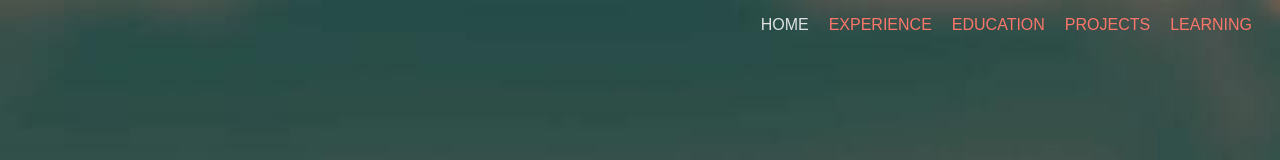
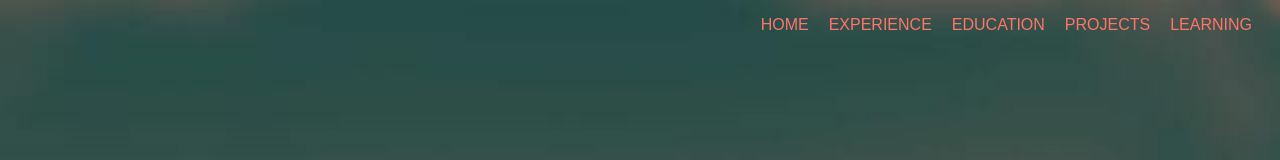
Before and after one commit to KG700/portfolio, a React (Create React App) app: page /education in a window 1280 px wide. Shown: the top 160 px of the page. Built offline with nearby package versions, Linux system fonts and the light colour scheme.

Commit message:
Updated so Home link is only highlighted grey when active

```diff
--- a/src/components/Navigation/Navigation.js
+++ b/src/components/Navigation/Navigation.js
@@ -10,7 +10,7 @@ const Navigation = () => {
   return (
     <nav className={classes.Navigation}>
       <ul>
-        <li><NavLink to='/' activeClassName={classes.active}>HOME</NavLink></li>
+        <li><NavLink to='/' exact activeClassName={classes.active}>HOME</NavLink></li>
         <li><NavLink to='/work-experience' activeClassName={classes.active}>EXPERIENCE</NavLink></li>
         <li>EDUCATION</li>
         <li>PROJECTS</li>
```
